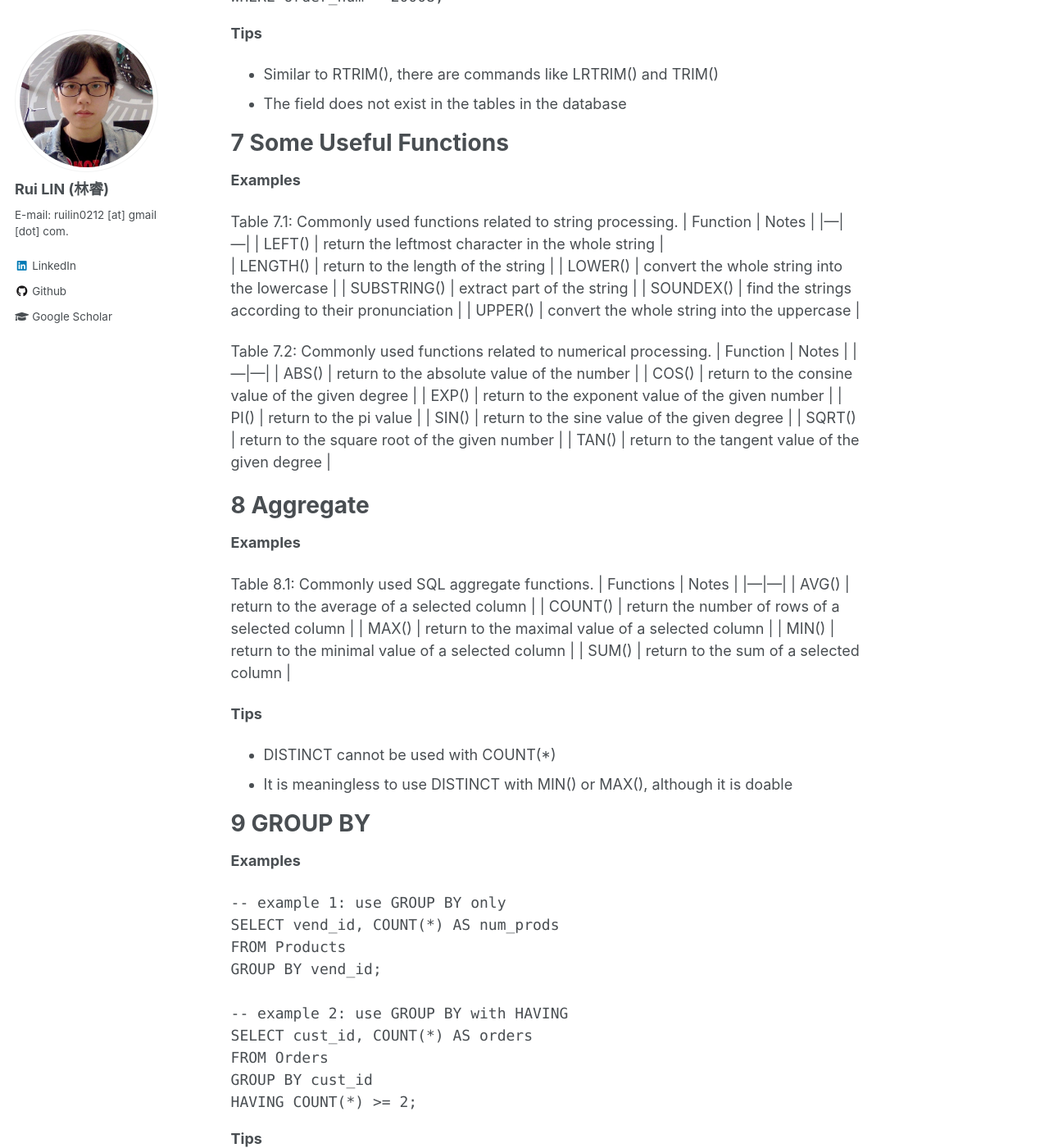
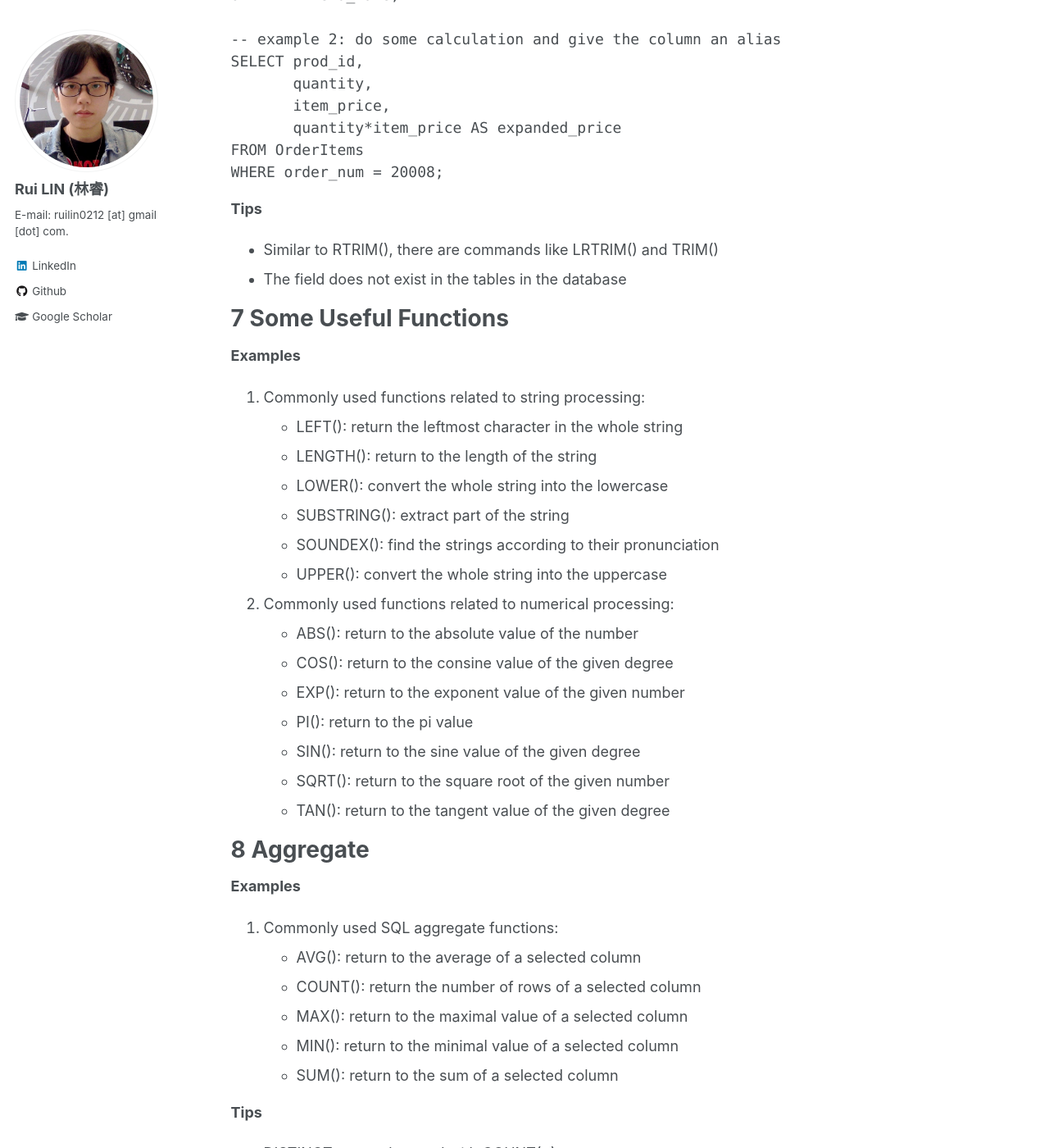
Before and after one commit to rlin27/rlin27.github.io, a Jekyll site: the page built from _posts/2023-03-22-SQL-Basic.md, in a window 1280 px wide and 1400 px high, scrolled down 7055 px. Shown: the whole window at 82% size. Built offline with Jekyll 4.4.1, drawn with Linux system fonts in a browser that asks for light colours; some of the changed text lies outside the part shown.

Commit message:
Update 2023-03-22-SQL-Basic.md

````diff
--- a/_posts/2023-03-22-SQL-Basic.md
+++ b/_posts/2023-03-22-SQL-Basic.md
@@ -29,25 +29,7 @@ Excluding *Preliminary*, there are 18 sections in this post:
 7. Then we can write SQL in ```SQL Worksheet``` (sidebar), and run the lines by clicking ```Run``` in the upper right corner
 
 ## 0.2 Structures of the Tables Used as Examples
-Table 0.1: Vendor
-| vend_id | vend_name | vend_address | vend_city | vend_state | vend_zip | vend_country |
-|---|---|---|---|---|---|---|
-
-Table 0.2: Products
-| prod_id | vend_id | prod_name | prod_price | prod_desc |
-|---|---|---|---|---|
-
-Table 0.3: Customers
-| cust_id | cust_name | cust_address | cust_city | cust_state | cust_zip | cust_country | cust_contact | cust_email |
-|---|---|---|---|---|---|---|---|---|
-
-Table 0.4: Orders
-|order_num|order_date|cust_id|
-|---|---|---|
-
-Table 0.5: OrderItems
-|order_num|order_item|prod_id|quantity|item_price|
-|---|---|---|---|---|
+![Structures of the tables used as examples](/images/post/tables_relation.png)
 
 # :fire: 1 Basic Concepts
 1. **Database**: A database is an organized collection of structured information, or data, typically stored electronically in a computer system. A database is usually controlled by a database management system (DBMS).
@@ -199,38 +181,31 @@ WHERE order_num = 20008;
 # 7 Some Useful Functions
 **Examples**
 
-Table 7.1: Commonly used functions related to string processing.
-| Function | Notes |
-|---|---|
-| LEFT()  | return the leftmost character in the whole string  |
-| LENGTH()  | return to the length of the string  |
-| LOWER()  | convert the whole string into the lowercase  |
-| SUBSTRING() | extract part of the string |
-| SOUNDEX() | find the strings according to their pronunciation |
-| UPPER() | convert the whole string into the uppercase |
+1. Commonly used functions related to string processing:
+- LEFT(): return the leftmost character in the whole string
+- LENGTH(): return to the length of the string
+- LOWER(): convert the whole string into the lowercase
+- SUBSTRING(): extract part of the string
+- SOUNDEX(): find the strings according to their pronunciation
+- UPPER(): convert the whole string into the uppercase
 
-Table 7.2: Commonly used functions related to numerical processing.
-| Function | Notes |
-|---|---|
-| ABS() | return to the absolute value of the number |
-| COS() | return to the consine value of the given degree |
-| EXP() | return to the exponent value of the given number |
-| PI() | return to the pi value |
-| SIN() | return to the sine value of the given degree |
-| SQRT() | return to the square root of the given number |
-| TAN() | return to the tangent value of the given degree |
+2. Commonly used functions related to numerical processing:
+- ABS(): return to the absolute value of the number
+- COS(): return to the consine value of the given degree
+- EXP(): return to the exponent value of the given number
+- PI(): return to the pi value
+- SIN(): return to the sine value of the given degree
+- SQRT(): return to the square root of the given number
+- TAN(): return to the tangent value of the given degree
 
 # 8 Aggregate
 **Examples**
-
-Table 8.1: Commonly used SQL aggregate functions.
-| Functions | Notes |
-|---|---|
-| AVG() | return to the average of a selected column |
-| COUNT() | return the number of rows of a selected column |
-| MAX() | return to the maximal value of a selected column |
-| MIN() | return to the minimal value of a selected column |
-| SUM() | return to the sum of a selected column |
+1. Commonly used SQL aggregate functions:
+- AVG(): return to the average of a selected column
+- COUNT(): return the number of rows of a selected column
+- MAX(): return to the maximal value of a selected column
+- MIN(): return to the minimal value of a selected column
+- SUM(): return to the sum of a selected column
 
 **Tips**
 - DISTINCT cannot be used with COUNT(*)
````
